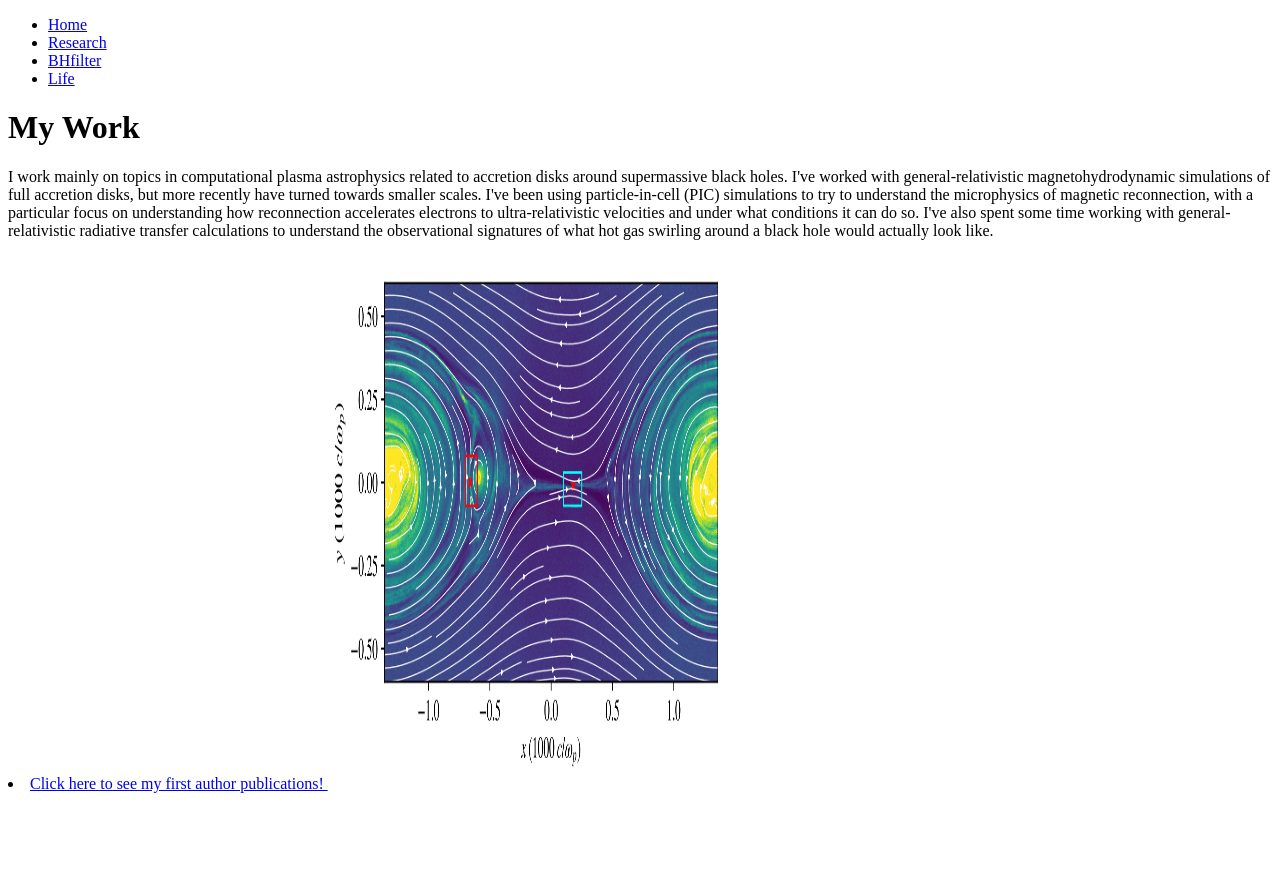
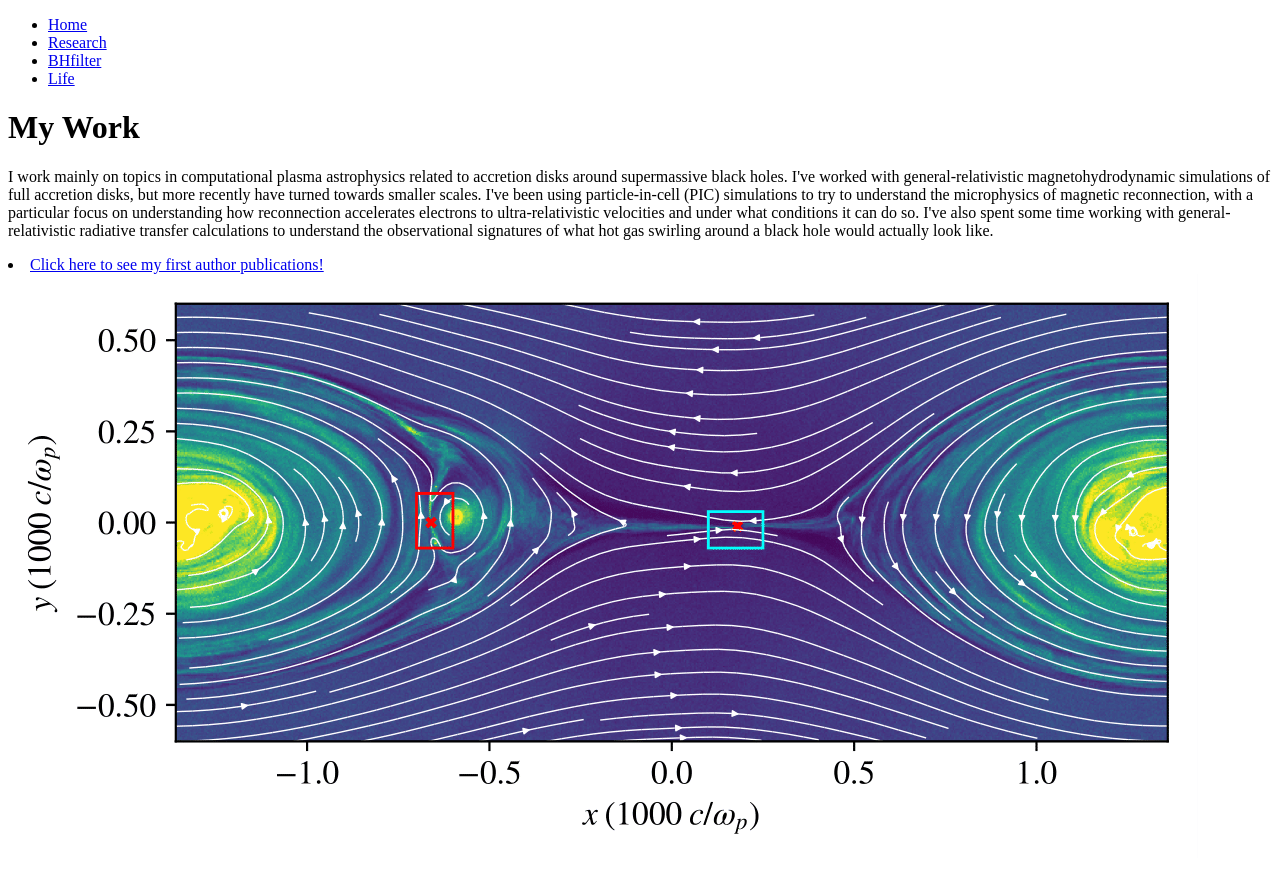
Before and after one commit to davidrball/davidrball.github.io, a Jekyll site: the page built from research.html, in a window 1280 px wide. Shown: the top 873 px of the page. Built offline with Jekyll 4.4.1, drawn with Linux system fonts in a browser that asks for light colours.

Commit message:
changed image dims

```diff
--- a/research.html
+++ b/research.html
@@ -13,4 +13,4 @@ I've also spent some time working with general-relativistic radiative transfer c
 </body></html>
 
 
-<img src='images/blines.png' alt="me" class="left" style="width:400px;height:533px">
+<img src='images/blines.png' alt="me" class="left" style="width:1190px;height:585px">
```
